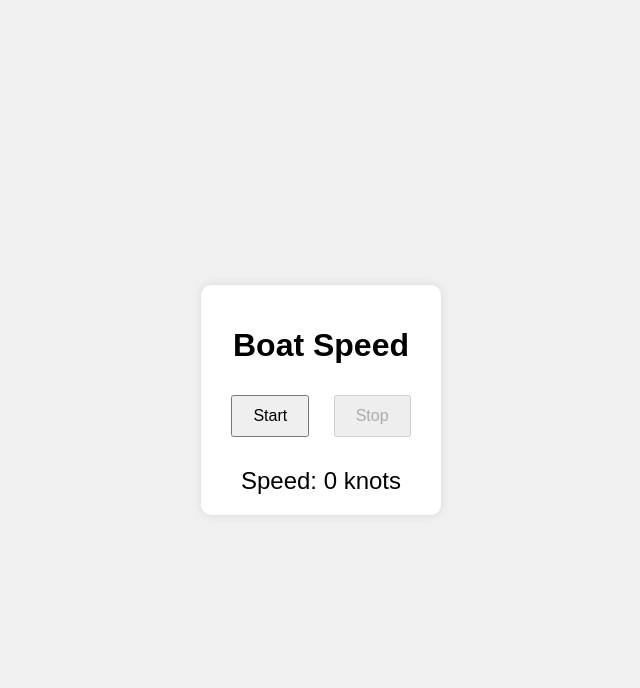
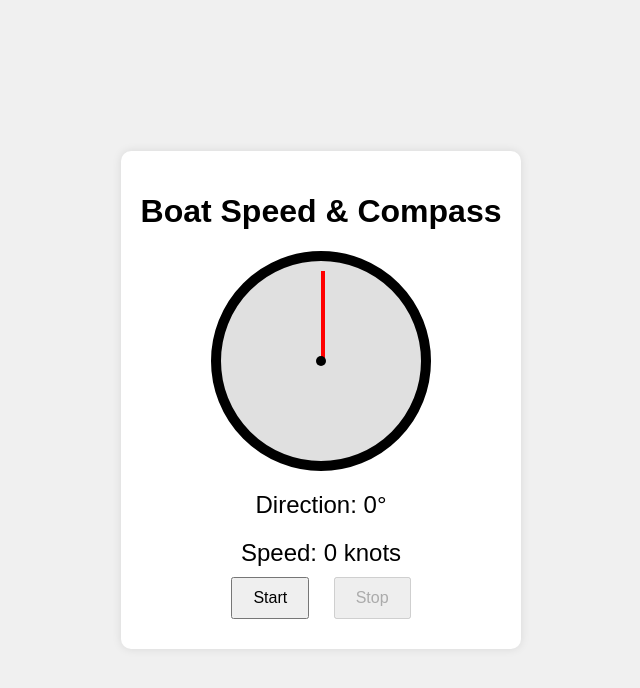
Before and after one commit to ellelle11/speedomaster, a plain HTML site: page index.html in a window 1280 px wide. Shown: the whole page, without its empty margins (319-959 px from the left). Drawn offline with Linux system fonts and the light colour scheme.

Commit message:
Adding Compass
compass 0.1

```diff
--- a/app.js
+++ b/app.js
@@ -2,12 +2,13 @@ document.addEventListener('DOMContentLoaded', (event) => {
     const startButton = document.getElementById('startButton');
     const stopButton = document.getElementById('stopButton');
     const speedDisplay = document.getElementById('speedDisplay');
+    const directionDisplay = document.getElementById('direction');
+    const needle = document.getElementById('needle');
 
     let watchId;
     let previousTime = 0;
     let previousPosition = null;
     let currentSpeed = 0; // Initial speed in m/s
-    let acceleration = { x: 0, y: 0, z: 0 };
 
     function calculateSpeedFromGPS(currentPosition) {
         if (previousPosition) {
@@ -54,8 +55,19 @@ document.addEventListener('DOMContentLoaded', (event) => {
         speedDisplay.textContent = `Speed: ${speedKnots.toFixed(2)} knots`;
     }
 
+    function updateCompass(event) {
+        const alpha = event.alpha; // Rotation around the z-axis (in degrees)
+        const heading = alpha ? alpha : 0;
+
+        // Update the needle rotation
+        needle.style.transform = `rotate(${heading}deg)`;
+
+        // Update the heading display
+        directionDisplay.textContent = `Direction: ${Math.round(heading)}°`;
+    }
+
     function startTracking() {
-        if ('geolocation' in navigator) {
+        if ('geolocation' in navigator && 'DeviceOrientationEvent' in window) {
             watchId = navigator.geolocation.watchPosition(position => {
                 const gpsSpeed = calculateSpeedFromGPS(position);
 
@@ -75,13 +87,14 @@ document.addEventListener('DOMContentLoaded', (event) => {
                 timeout: 10000
             });
 
-            // Start listening to the accelerometer
+            // Start listening to the accelerometer and compass
             window.addEventListener('devicemotion', updateSpeedFromAcceleration);
+            window.addEventListener('deviceorientation', updateCompass);
 
             startButton.disabled = true;
             stopButton.disabled = false;
         } else {
-            alert('Geolocation is not supported by your browser.');
+            alert('Geolocation or device orientation is not supported by your browser.');
         }
     }
 
@@ -92,8 +105,9 @@ document.addEventListener('DOMContentLoaded', (event) => {
             previousPosition = null;
             previousTime = 0;
 
-            // Stop listening to the accelerometer
+            // Stop listening to the accelerometer and compass
             window.removeEventListener('devicemotion', updateSpeedFromAcceleration);
+            window.removeEventListener('deviceorientation', updateCompass);
 
             startButton.disabled = false;
             stopButton.disabled = true;
--- a/index.html
+++ b/index.html
@@ -1,17 +1,22 @@
 <!DOCTYPE html>
-<html lang="it">
+<html lang="en">
 <head>
     <meta charset="UTF-8">
     <meta name="viewport" content="width=device-width, initial-scale=1.0">
-    <title>Boat Speed</title>
+    <title>Boat Speed & Compass</title>
     <link rel="stylesheet" href="styles.css">
 </head>
 <body>
     <div class="container">
-        <h1>Boat Speed</h1>
+        <h1>Boat Speed & Compass</h1>
+        <div class="compass">
+            <div class="needle" id="needle"></div>
+            <div class="center"></div>
+        </div>
+        <div id="direction">Direction: 0°</div>
+        <div id="speedDisplay">Speed: 0 knots</div>
         <button id="startButton">Start</button>
         <button id="stopButton" disabled>Stop</button>
-        <div id="speedDisplay">Speed: 0 knots</div>
     </div>
     <script src="app.js"></script>
 </body>
--- a/styles.css
+++ b/styles.css
@@ -22,7 +22,39 @@ button {
     font-size: 16px;
 }
 
-#speedDisplay {
+#speedDisplay, #direction {
     margin-top: 20px;
     font-size: 24px;
 }
+
+.compass {
+    position: relative;
+    width: 200px;
+    height: 200px;
+    border: 10px solid #000;
+    border-radius: 50%;
+    margin: 20px auto;
+    background-color: #e0e0e0;
+}
+
+.needle {
+    position: absolute;
+    width: 4px;
+    height: 90px;
+    background-color: red;
+    top: 10px;
+    left: 50%;
+    transform-origin: 50% 90%;
+    transform: rotate(0deg);
+}
+
+.center {
+    position: absolute;
+    width: 10px;
+    height: 10px;
+    background-color: black;
+    border-radius: 50%;
+    top: 50%;
+    left: 50%;
+    transform: translate(-50%, -50%);
+}
```
